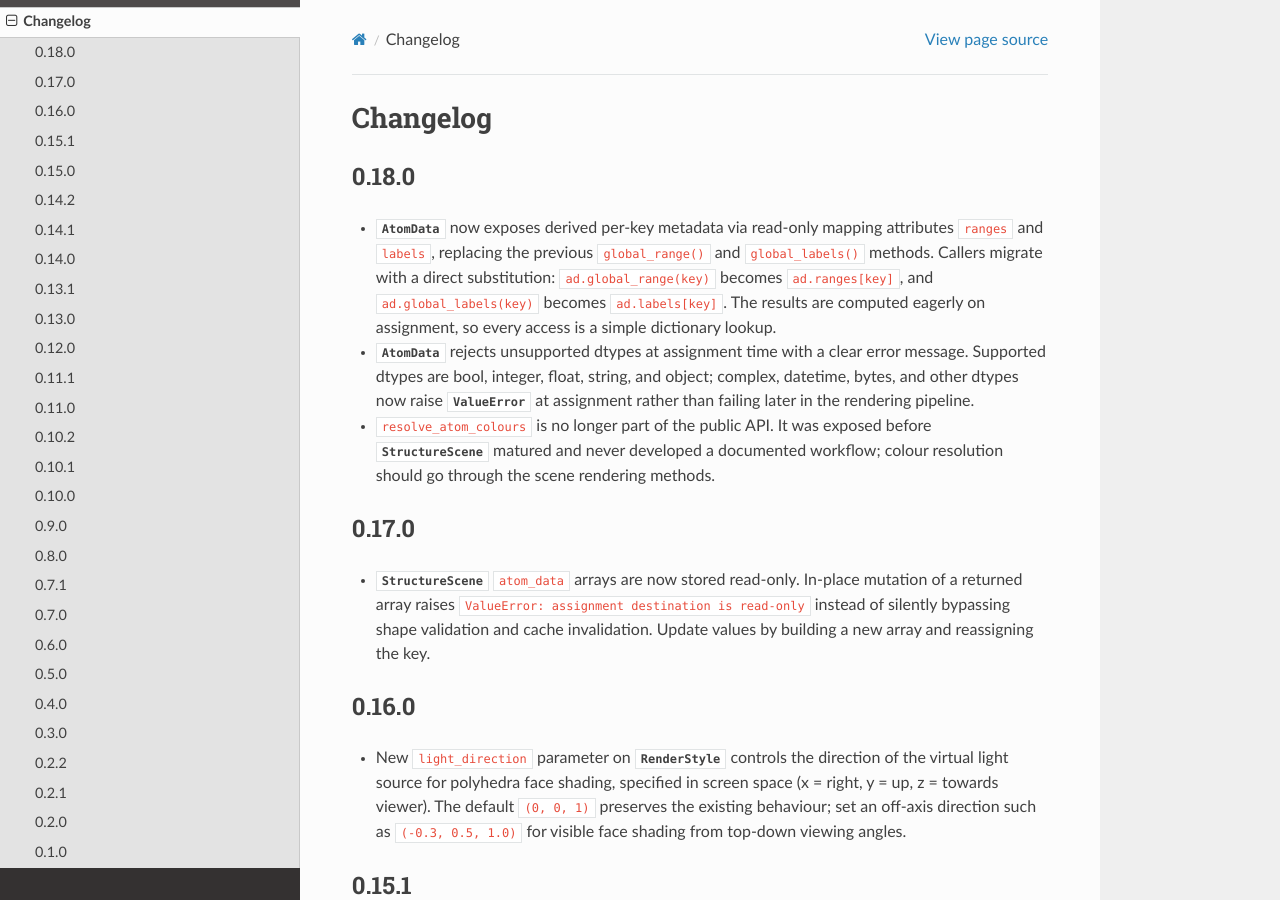
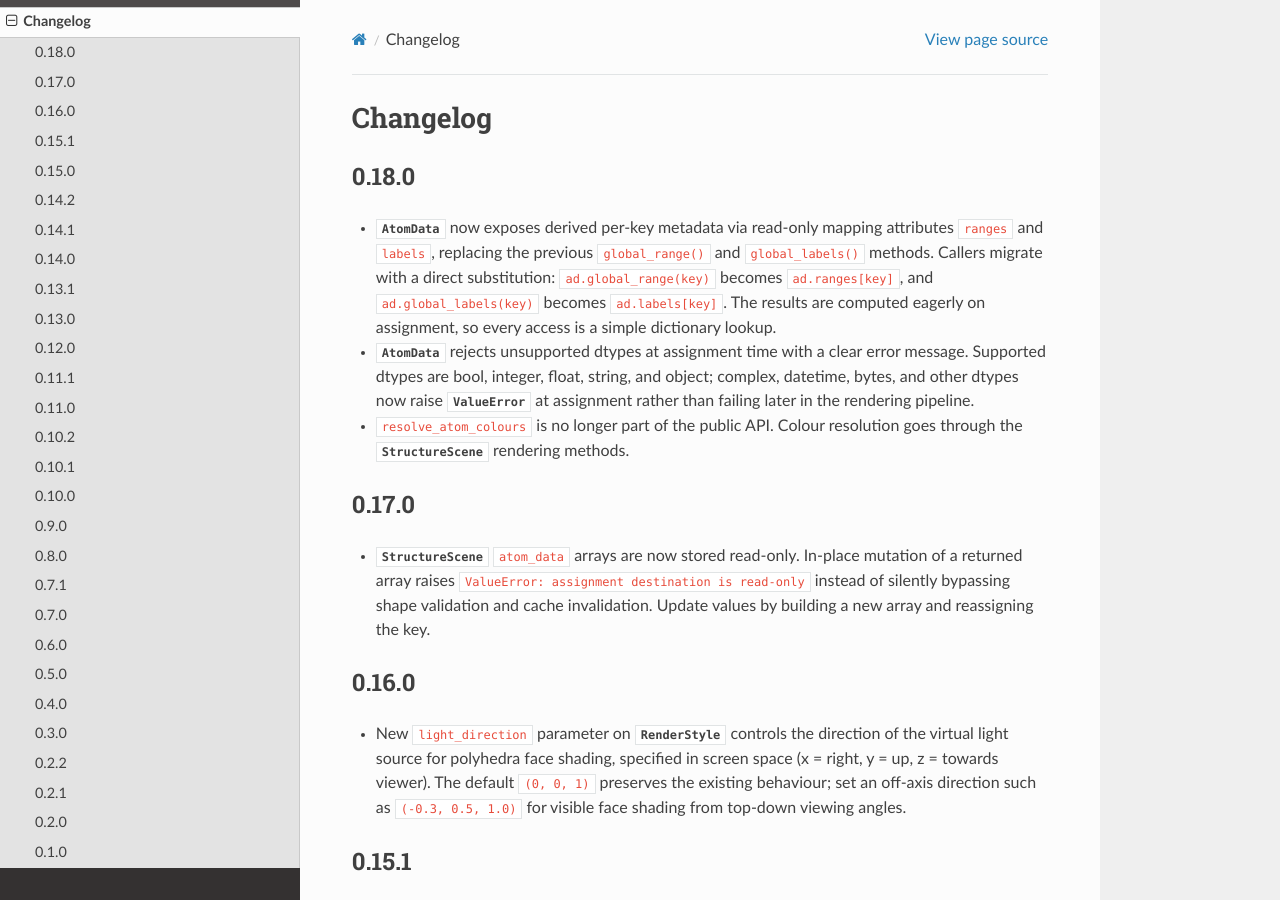
Before and after one commit to bjmorgan/hofmann, a Sphinx documentation site: the page built from docs/changelog.rst, in a window 1280 px wide and 900 px high. Built offline with Sphinx 7.4.7 and the Read the Docs theme 3.1.0, drawn with Linux system fonts in a browser that asks for light colours.

Commit message:
Tighten changelog wording for resolve_atom_colours removal

```diff
--- a/docs/changelog.rst
+++ b/docs/changelog.rst
@@ -18,10 +18,9 @@ Changelog
   other dtypes now raise :class:`ValueError` at assignment rather
   than failing later in the rendering pipeline.
 
-- ``resolve_atom_colours`` is no longer part of the public API.  It
-  was exposed before :class:`~hofmann.StructureScene` matured and
-  never developed a documented workflow; colour resolution should
-  go through the scene rendering methods.
+- ``resolve_atom_colours`` is no longer part of the public API.
+  Colour resolution goes through the :class:`~hofmann.StructureScene`
+  rendering methods.
 
 0.17.0
 ------
```
